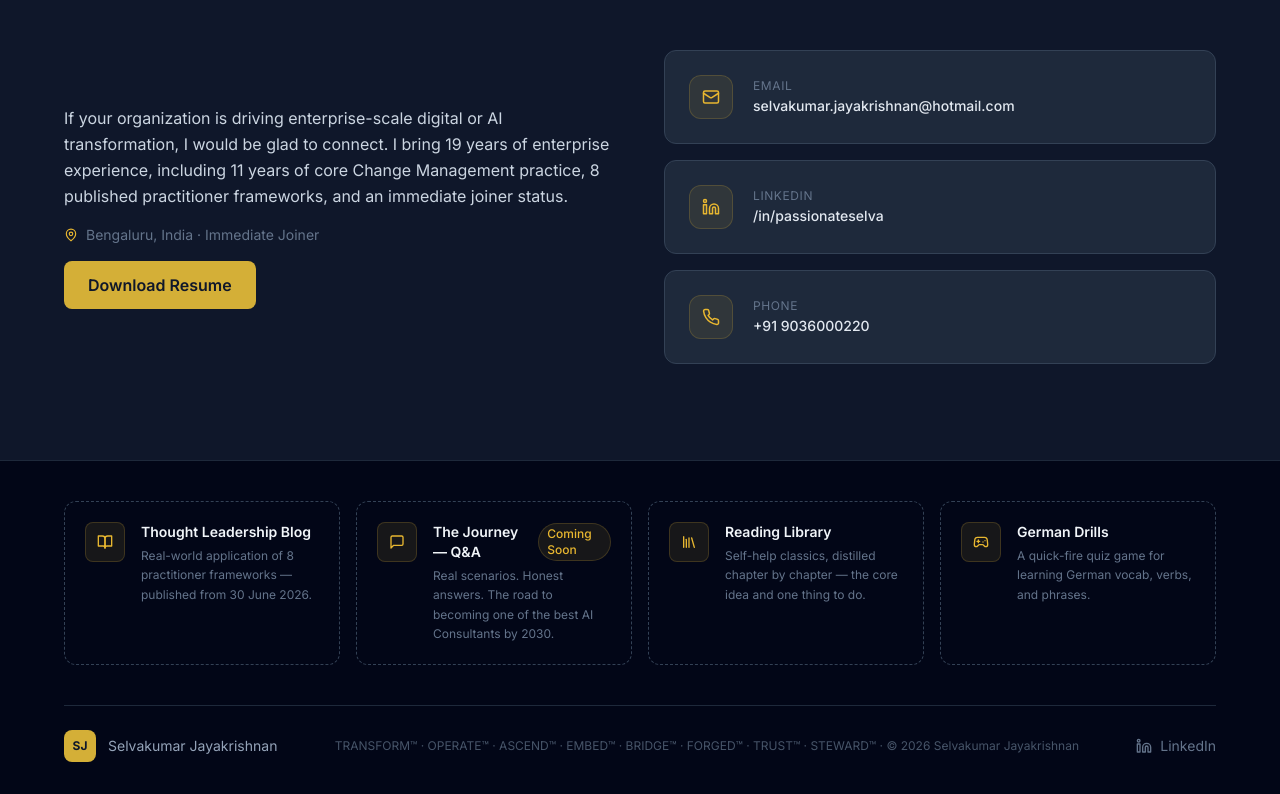
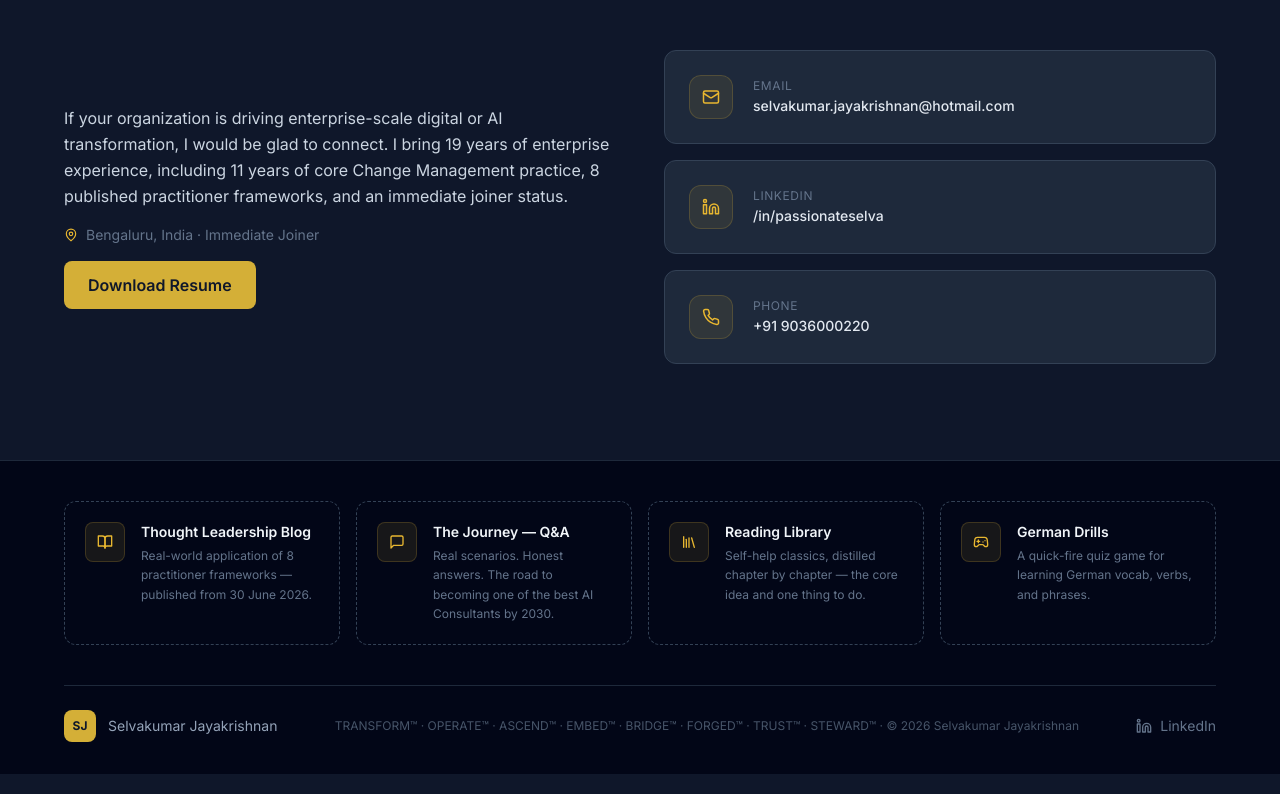
Before and after one commit to UnimaginedSelva/selvakumarjayakrishnan-portfolio, a React (Vite) app: page / in a window 1280 px wide. Shown: the part 8306-9100 px from the top of the page. Built offline with nearby package versions, Linux system fonts and the light colour scheme.

Commit message:
Remove Coming Soon badge from The Journey footer card
The Journey Q&A section is live with 7 entries, no longer pending.

```diff
--- a/src/components/Footer.tsx
+++ b/src/components/Footer.tsx
@@ -34,7 +34,6 @@ export default function Footer() {
             <div>
               <div className="flex items-center gap-2 mb-1">
                 <span className="text-slate-100 font-semibold text-sm">The Journey — Q&A</span>
-                <span className="text-xs font-medium text-gold-400 bg-gold-500/10 border border-gold-500/20 px-2 py-0.5 rounded-full">Coming Soon</span>
               </div>
               <p className="text-slate-500 text-xs leading-relaxed">Real scenarios. Honest answers. The road to becoming one of the best AI Consultants by 2030.</p>
             </div>
```
